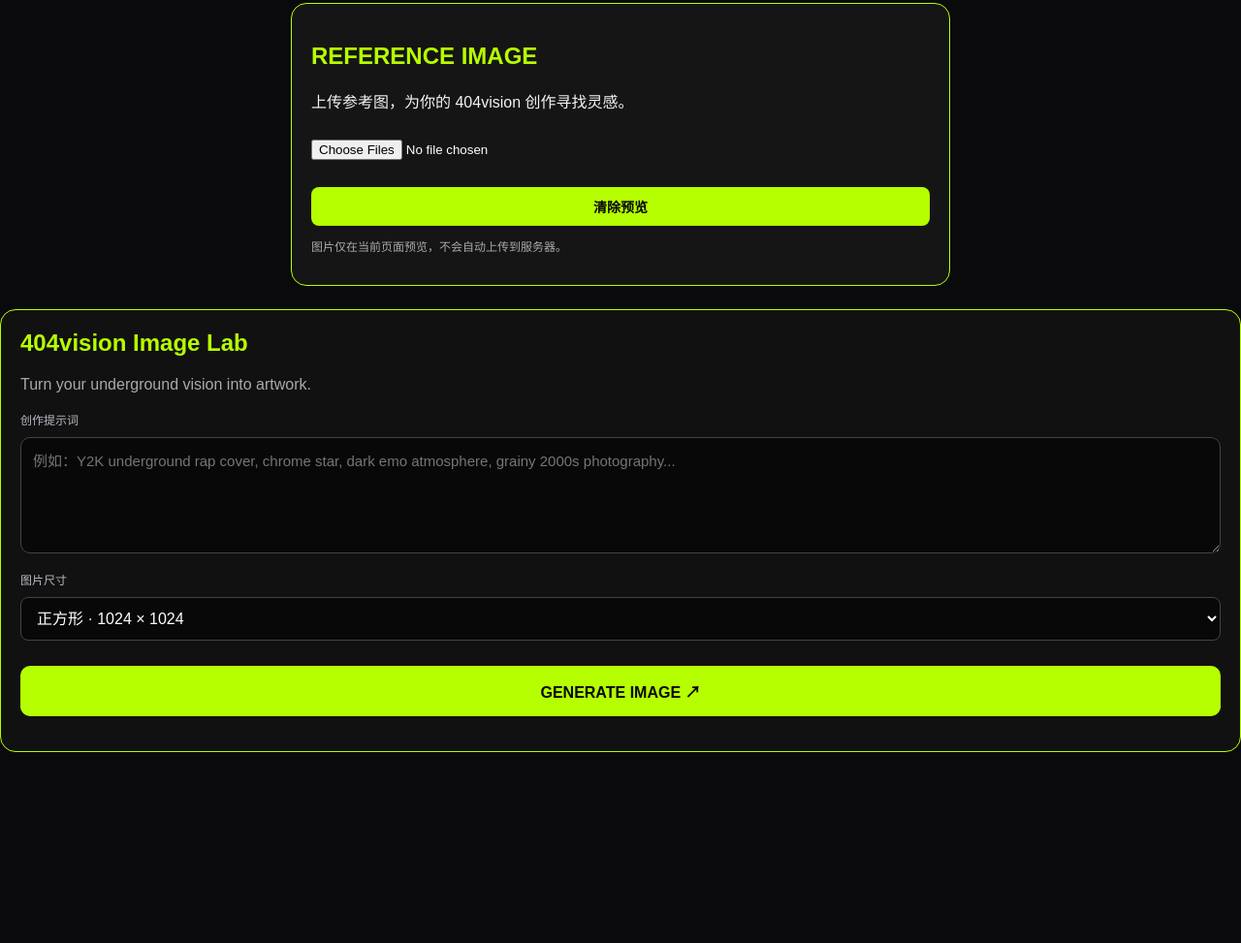
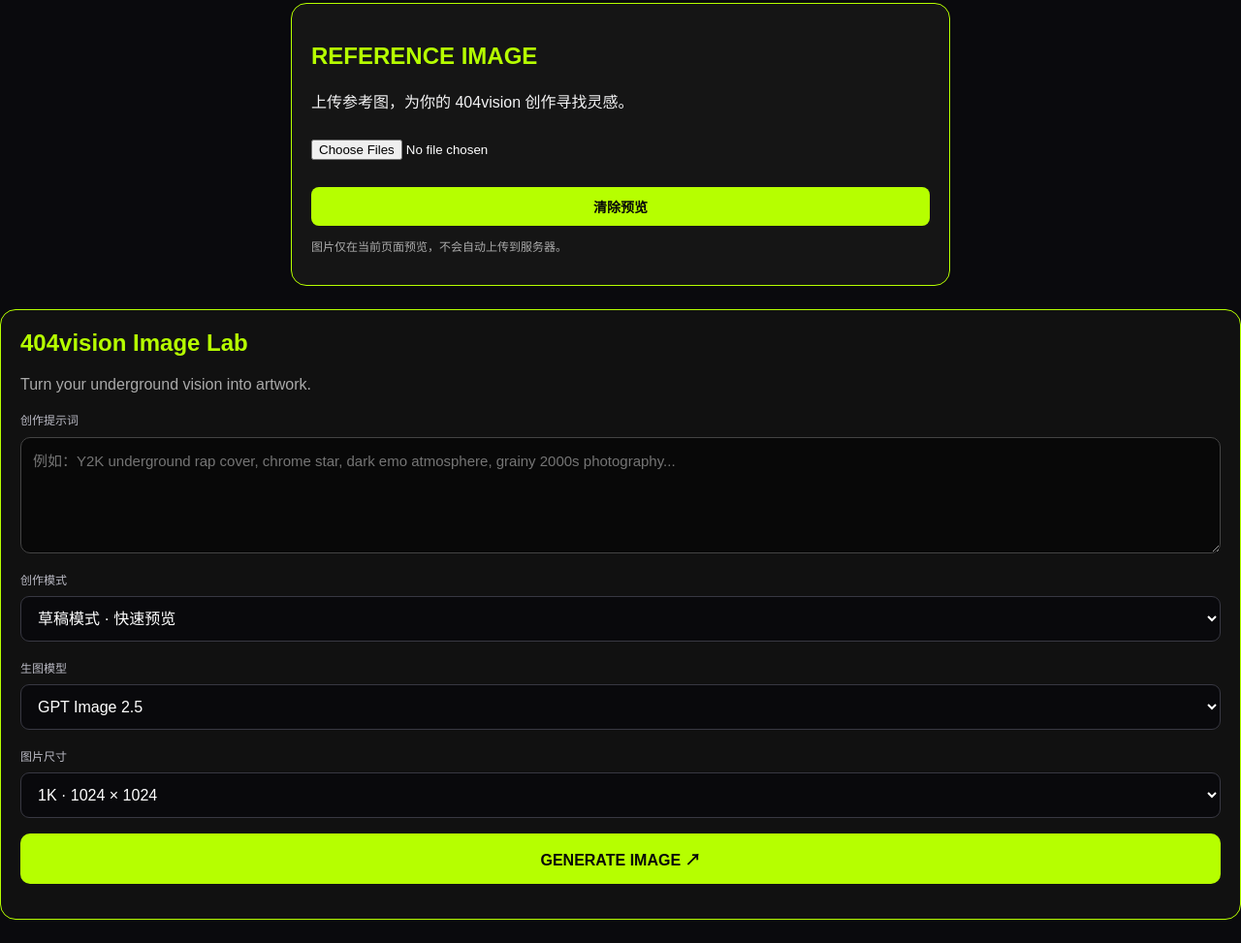
Before and after one commit to luyiqi6/404vision-ai-studio, a plain HTML site: page index.html in a window 1280 px wide. Shown: the part 1048-2021 px from the top of the page at 97% size. Before the commit the page ends 1848 px from the top, so only its background shows below. Drawn offline with Linux system fonts and the light colour scheme.

Commit message:
Update index.html

```diff
--- a/index.html
+++ b/index.html
@@ -185,12 +185,37 @@
   <label for="vision-prompt">创作提示词</label>
   <textarea id="vision-prompt" placeholder="例如：Y2K underground rap cover, chrome star, dark emo atmosphere, grainy 2000s photography..." style="display:block;box-sizing:border-box;width:100%;min-height:120px;margin:10px 0;padding:12px;background:#080808;color:white;border:1px solid #444;border-radius:10px;font-size:15px;"></textarea>
 
+
+<div class="vision-controls">
+  <label for="vision-mode">创作模式</label>
+  <select id="vision-mode">
+    <option value="draft">草稿模式 · 快速预览</option>
+    <option value="final">正式封面模式</option>
+  </select>
+
+  <label for="vision-model">生图模型</label>
+  <select id="vision-model">
+    <option value="gpt-image-2.5">GPT Image 2.5</option>
+    <option value="gpt-image-2-high">GPT Image 2 High</option>
+    <option value="gpt-image-2-1k">GPT Image 2 1K</option>
+    <option value="gpt-image-2">GPT Image 2</option>
+    <option value="gpt-image-2.5-flare">GPT Image 2.5 Flare</option>
+    <option value="gpt-image-2.5-flare-adobe">GPT Image 2.5 Flare Adobe</option>
+    <option value="adobe-gpt-image-2.5-flare">Adobe GPT Image 2.5 Flare</option>
+    <option value="gpt-image-2.5-sunburst">GPT Image 2.5 Sunburst</option>
+    <option value="gpt-image-2.5-sunburst-adobe">GPT Image 2.5 Sunburst Adobe</option>
+    <option value="adobe-gpt-image-2.5-sunburst">Adobe GPT Image 2.5 Sunburst</option>
+    <option value="image2-A">Image2-A</option>
+  </select>
+
   <label for="vision-size">图片尺寸</label>
-  <select id="vision-size" style="display:block;width:100%;margin:10px 0;padding:12px;background:#080808;color:white;border:1px solid #444;border-radius:8px;">
-    <option value="1024x1024">正方形 · 1024 × 1024</option>
-    <option value="1536x1024">横向 · 1536 × 1024</option>
-    <option value="1024x1536">纵向 · 1024 × 1536</option>
+  <select id="vision-size">
+    <option value="1024x1024">1K · 1024 × 1024</option>
+    <option value="2048x2048">2K · 2048 × 2048</option>
+    <option value="4096x4096">4K · 4096 × 4096</option>
   </select>
+</div>
+
 
   <button id="vision-generate" type="button" style="width:100%;padding:14px;background:#b6ff00;color:#080808;border:0;border-radius:10px;font-weight:bold;font-size:16px;">
     GENERATE IMAGE ↗
```
